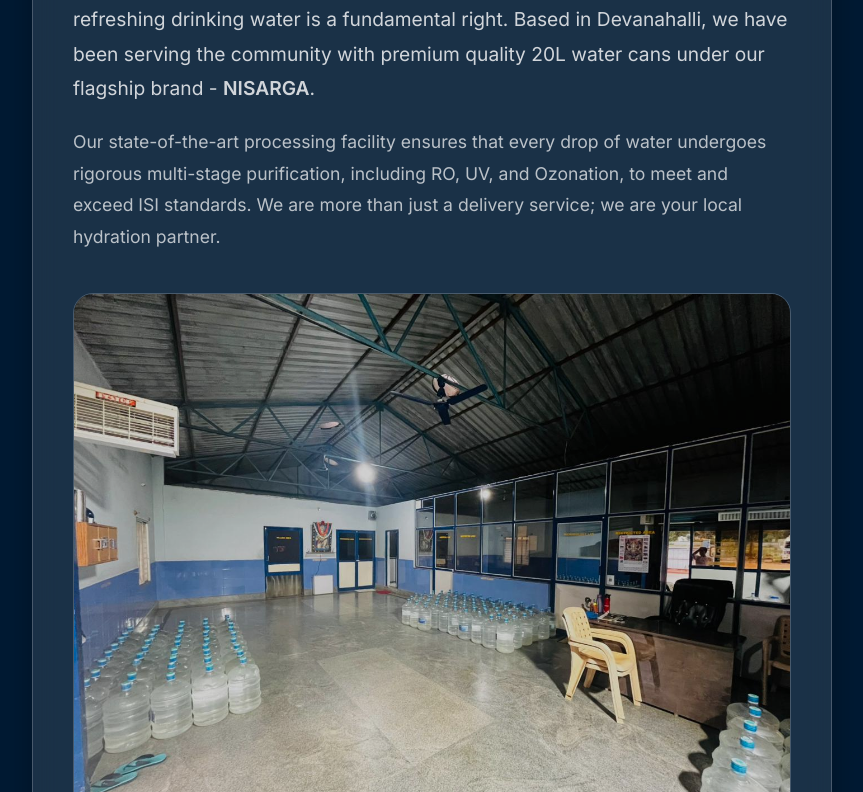
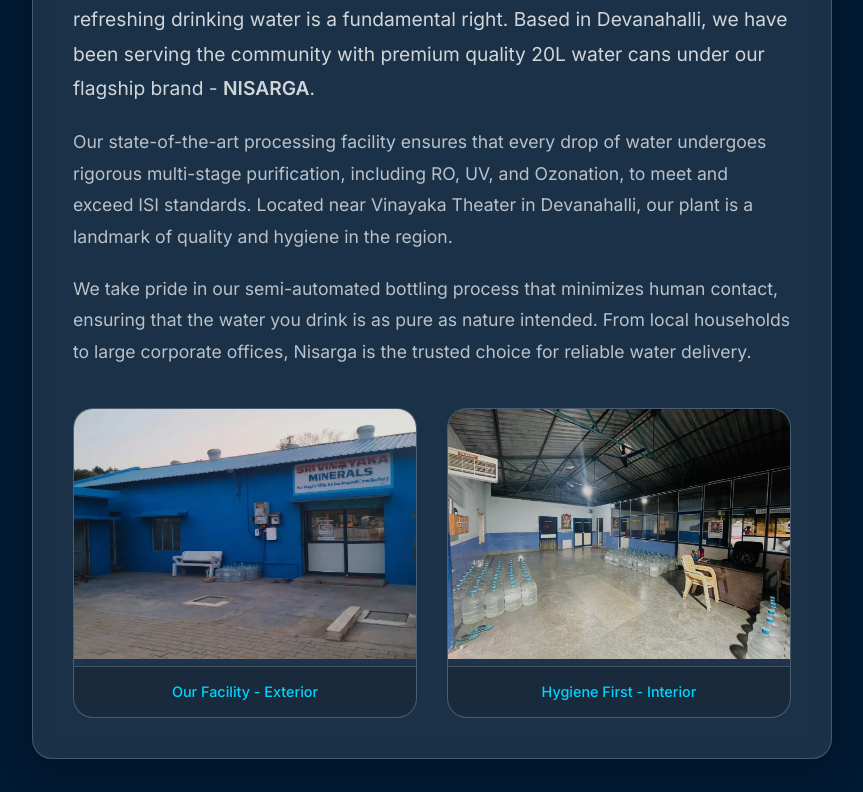
Before and after one commit to WalterMax289/Nisarga-website, a plain HTML site: page about.html in a window 1280 px wide. Shown: the part 508-1300 px from the top of the page, without its empty margins (208-1071 px from the left). Drawn offline with Linux system fonts and the light colour scheme.

Commit message:
Updated About Us page with new facility image and context

```diff
--- a/about.html
+++ b/about.html
@@ -63,10 +63,25 @@
                     At <strong>Nisarga Sri Vinayaka Minerals</strong>, we believe that access to clean, safe, and refreshing drinking water is a fundamental right. Based in Devanahalli, we have been serving the community with premium quality 20L water cans under our flagship brand - <strong>NISARGA</strong>.
                 </p>
                 <p style="font-size: 1.1rem; line-height: 1.8; color: rgba(255,255,255,0.7); margin-top: 20px;">
-                    Our state-of-the-art processing facility ensures that every drop of water undergoes rigorous multi-stage purification, including RO, UV, and Ozonation, to meet and exceed ISI standards. We are more than just a delivery service; we are your local hydration partner.
+                    Our state-of-the-art processing facility ensures that every drop of water undergoes rigorous multi-stage purification, including RO, UV, and Ozonation, to meet and exceed ISI standards. Located near Vinayaka Theater in Devanahalli, our plant is a landmark of quality and hygiene in the region.
                 </p>
-                <div style="margin-top: 40px; border-radius: 20px; overflow: hidden; border: 1px solid var(--glass-border);">
-                    <img src="assets/inside.jpeg" alt="Nisarga Sri Vinayaka Minerals Facility" style="width: 100%; display: block; filter: brightness(0.85);" loading="lazy">
+                <p style="font-size: 1.1rem; line-height: 1.8; color: rgba(255,255,255,0.7); margin-top: 20px;">
+                    We take pride in our semi-automated bottling process that minimizes human contact, ensuring that the water you drink is as pure as nature intended. From local households to large corporate offices, Nisarga is the trusted choice for reliable water delivery.
+                </p>
+
+                <div style="display: grid; grid-template-columns: 1fr 1fr; gap: 30px; margin-top: 40px;">
+                    <div style="border-radius: 20px; overflow: hidden; border: 1px solid var(--glass-border); background: rgba(255,255,255,0.02);">
+                        <img src="assets/outside.jpeg" alt="Nisarga Sri Vinayaka Minerals - Outside View" style="width: 100%; height: 250px; object-fit: cover; filter: brightness(0.9);" loading="lazy">
+                        <div style="padding: 12px; text-align: center; border-top: 1px solid var(--glass-border); background: rgba(0,0,0,0.2);">
+                            <span style="font-size: 0.9rem; font-weight: 500; color: var(--accent-cyan);">Our Facility - Exterior</span>
+                        </div>
+                    </div>
+                    <div style="border-radius: 20px; overflow: hidden; border: 1px solid var(--glass-border); background: rgba(255,255,255,0.02);">
+                        <img src="assets/inside.jpeg" alt="Nisarga Sri Vinayaka Minerals - Inside View" style="width: 100%; height: 250px; object-fit: cover; filter: brightness(0.85);" loading="lazy">
+                        <div style="padding: 12px; text-align: center; border-top: 1px solid var(--glass-border); background: rgba(0,0,0,0.2);">
+                            <span style="font-size: 0.9rem; font-weight: 500; color: var(--accent-cyan);">Hygiene First - Interior</span>
+                        </div>
+                    </div>
                 </div>
             </div>
 
```
